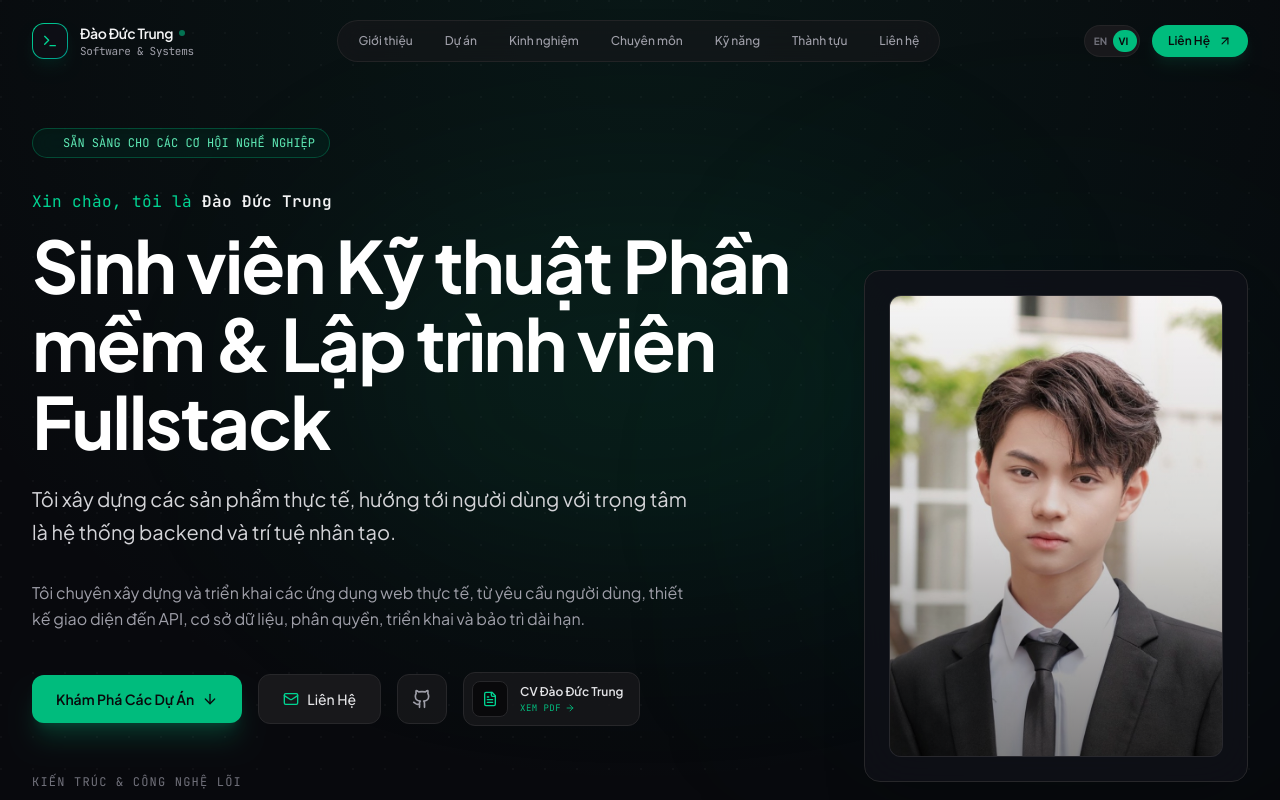
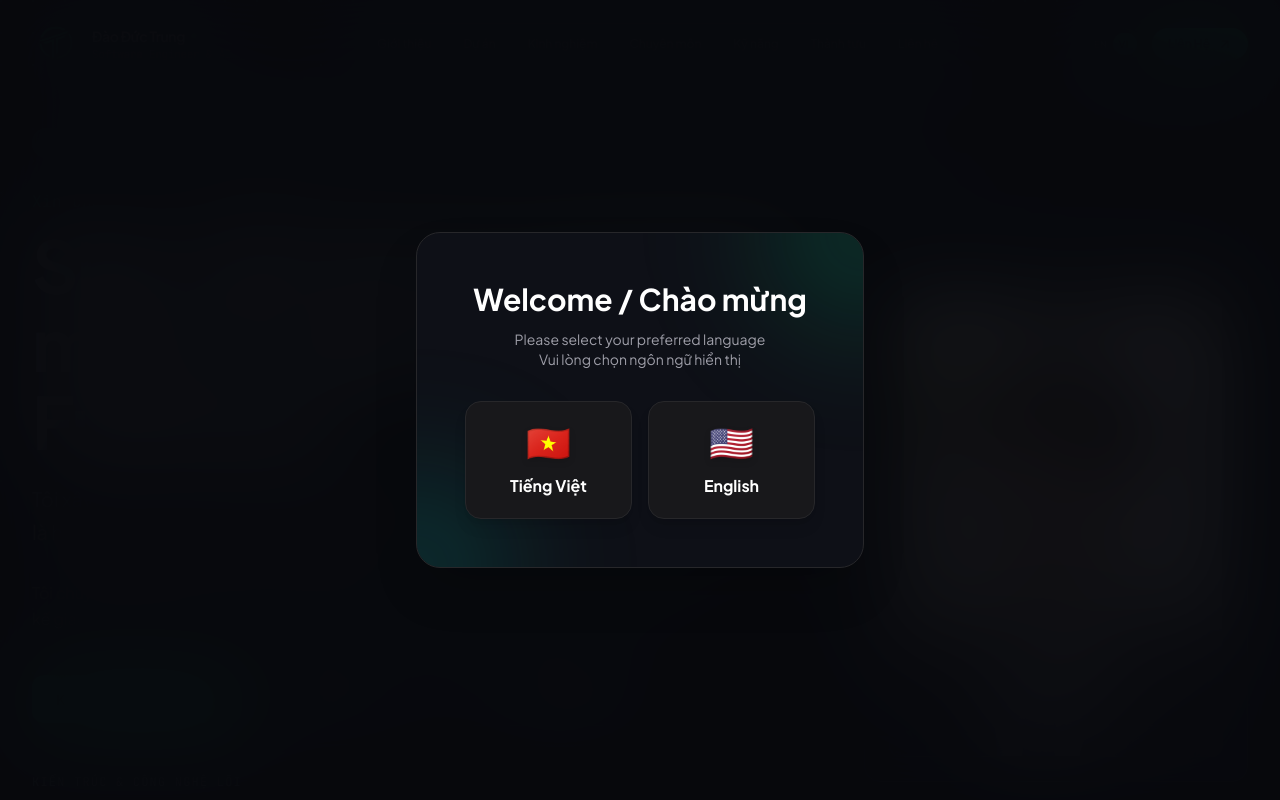
Before and after one commit to Trungs0002/portfolio, a React (Vite) app in the folder client/: page / in a window 1280 px wide. Shown: the top 800 px of the page. Built offline with nearby package versions, Linux system fonts and the light colour scheme.

Commit message:
Fix: implement internationalization support with language context provider and startup selector modal

```diff
--- a/client/index.html
+++ b/client/index.html
@@ -3,7 +3,21 @@
   <head>
     <meta charset="UTF-8" />
     <meta name="viewport" content="width=device-width, initial-scale=1.0" />
-    <title>Alex Vance — Staff Software & Systems Engineer</title>
+    <title>Đào Đức Trung — Software Engineer</title>
+    <link rel="icon" type="image/png" href="/logotrung.png" />
+    <meta name="description" content="Portfolio of Đào Đức Trung - Software Engineer." />
+
+    <!-- Open Graph / Link Preview -->
+    <meta property="og:type" content="website" />
+    <meta property="og:title" content="Đào Đức Trung — Software Engineer" />
+    <meta property="og:description" content="Explore my portfolio, projects, and software engineering experience." />
+    <meta property="og:image" content="/logotrung.png" />
+
+    <!-- Twitter -->
+    <meta property="twitter:card" content="summary_large_image" />
+    <meta property="twitter:title" content="Đào Đức Trung — Software Engineer" />
+    <meta property="twitter:description" content="Explore my portfolio, projects, and software engineering experience." />
+    <meta property="twitter:image" content="/logotrung.png" />
     <link rel="preconnect" href="https://fonts.googleapis.com">
     <link rel="preconnect" href="https://fonts.gstatic.com" crossorigin>
     <link href="https://fonts.googleapis.com/css2?family=Inter:wght@300;400;500;600;700&family=JetBrains+Mono:wght@400;500;600&family=Plus+Jakarta+Sans:wght@400;500;600;700;800&display=swap" rel="stylesheet">
--- a/client/src/components/Navbar.tsx
+++ b/client/src/components/Navbar.tsx
@@ -36,11 +36,10 @@ export const Navbar: React.FC<NavbarProps> = ({ activeSection }) => {
 
   return (
     <header
-      className={`fixed top-0 left-0 right-0 z-50 transition-all duration-300 ${
-        isScrolled
+      className={`fixed top-0 left-0 right-0 z-50 transition-all duration-300 ${isScrolled
           ? 'bg-[#08090d]/80 backdrop-blur-xl border-b border-zinc-800/80 py-3 shadow-2xl'
           : 'bg-transparent py-5'
-      }`}
+        }`}
     >
       <div className="max-w-7xl mx-auto px-4 sm:px-6 lg:px-8">
         <div className="flex items-center justify-between">
@@ -50,10 +49,8 @@ export const Navbar: React.FC<NavbarProps> = ({ activeSection }) => {
             href="#hero"
             className="flex items-center gap-3 group focus:outline-none"
           >
-            <div className="w-9 h-9 rounded-xl bg-gradient-to-br from-emerald-400 to-teal-600 p-[1px] shadow-lg shadow-emerald-950/40 group-hover:scale-105 transition-transform">
-              <div className="w-full h-full bg-[#0d0e15] rounded-[11px] flex items-center justify-center">
-                <Terminal className="w-4 h-4 text-emerald-400" />
-              </div>
+            <div className="w-12 h-12 shrink-0 group-hover:scale-110 transition-transform drop-shadow-lg">
+              <img src="/logotrungtrans.png" alt="Logo" className="w-full h-full object-contain" />
             </div>
             <div className="flex flex-col">
               <span className="font-semibold text-zinc-100 text-sm tracking-tight flex items-center gap-1.5 group-hover:text-emerald-400 transition-colors">
@@ -61,7 +58,7 @@ export const Navbar: React.FC<NavbarProps> = ({ activeSection }) => {
                 <span className="inline-block w-1.5 h-1.5 rounded-full bg-emerald-400 animate-pulse"></span>
               </span>
               <span className="text-[11px] text-zinc-400 font-mono tracking-tight hidden sm:inline-block">
-                Software & Systems
+                Software Engineer & AI
               </span>
             </div>
           </a>
@@ -74,11 +71,10 @@ export const Navbar: React.FC<NavbarProps> = ({ activeSection }) => {
                 <a
                   key={link.id}
                   href={link.href}
-                  className={`px-3.5 py-1.5 text-xs font-medium rounded-full transition-all duration-200 ${
-                    isActive
+                  className={`px-3.5 py-1.5 text-xs font-medium rounded-full transition-all duration-200 ${isActive
                       ? 'bg-emerald-500/10 text-emerald-400 border border-emerald-500/20 shadow-sm'
                       : 'text-zinc-400 hover:text-zinc-200 hover:bg-zinc-800/50'
-                  }`}
+                    }`}
                 >
                   {link.name}
                 </a>
@@ -95,9 +91,8 @@ export const Navbar: React.FC<NavbarProps> = ({ activeSection }) => {
             >
               {/* Sliding Background */}
               <div
-                className={`absolute left-1 top-1 bottom-1 w-6 rounded-full bg-emerald-500 transition-transform duration-300 ease-in-out ${
-                  lang === 'en' ? 'translate-x-0' : 'translate-x-6'
-                }`}
+                className={`absolute left-1 top-1 bottom-1 w-6 rounded-full bg-emerald-500 transition-transform duration-300 ease-in-out ${lang === 'en' ? 'translate-x-0' : 'translate-x-6'
+                  }`}
               />
 
               {/* Text Labels */}
@@ -158,9 +153,8 @@ export const Navbar: React.FC<NavbarProps> = ({ activeSection }) => {
                   className="relative flex items-center p-1 rounded-full bg-zinc-900 border border-zinc-800/80 w-14 h-8 cursor-pointer group"
                 >
                   <div
-                    className={`absolute left-1 top-1 bottom-1 w-6 rounded-full bg-emerald-500 transition-transform duration-300 ease-in-out ${
-                      lang === 'en' ? 'translate-x-0' : 'translate-x-6'
-                    }`}
+                    className={`absolute left-1 top-1 bottom-1 w-6 rounded-full bg-emerald-500 transition-transform duration-300 ease-in-out ${lang === 'en' ? 'translate-x-0' : 'translate-x-6'
+                      }`}
                   />
                   <div className="relative w-6 flex items-center justify-center z-10">
                     <span className={`text-[10px] font-bold transition-colors duration-300 ${lang === 'en' ? 'text-zinc-950' : 'text-zinc-500'}`}>
--- a/client/src/contexts/LanguageContext.tsx
+++ b/client/src/contexts/LanguageContext.tsx
@@ -1,4 +1,4 @@
-import React, { createContext, useContext, useState, ReactNode } from 'react';
+import React, { createContext, useContext, useState, useEffect, ReactNode } from 'react';
 import * as enData from '../data/portfolioDataEN';
 import * as viData from '../data/portfolioDataVI';
 
@@ -158,6 +158,7 @@ const translations = {
 
 export const LanguageProvider = ({ children }: { children: ReactNode }) => {
   const [lang, setLang] = useState<Language>('vi');
+  const [hasSelected, setHasSelected] = useState<boolean>(false);
 
   const data = lang === 'en' ? enData : viData;
   const t = (key: string) => {
@@ -165,8 +166,44 @@ export const LanguageProvider = ({ children }: { children: ReactNode }) => {
     return dict[key] || key;
   };
 
+  const handleInitialSelect = (selected: Language) => {
+    setLang(selected);
+    setHasSelected(true);
+  };
+
   return (
     <LanguageContext.Provider value={{ lang, setLang, data, t }}>
+      {!hasSelected && (
+        <div className="fixed inset-0 z-[9999] bg-[#08090d]/95 backdrop-blur-2xl flex flex-col items-center justify-center p-4 animate-in fade-in duration-500">
+           <div className="bg-[#0e1017] border border-zinc-800 rounded-3xl p-8 sm:p-12 max-w-md w-full shadow-2xl flex flex-col items-center text-center relative overflow-hidden">
+             {/* Decorative blobs */}
+             <div className="absolute -top-24 -right-24 w-48 h-48 bg-emerald-500/20 rounded-full blur-3xl"></div>
+             <div className="absolute -bottom-24 -left-24 w-48 h-48 bg-teal-500/20 rounded-full blur-3xl"></div>
+
+             <div className="relative z-10 mb-8">
+                <h2 className="text-2xl sm:text-3xl font-bold text-white mb-3">Welcome / Chào mừng</h2>
+                <p className="text-zinc-400 text-sm">Please select your preferred language<br/>Vui lòng chọn ngôn ngữ hiển thị</p>
+             </div>
+
+             <div className="flex flex-col sm:flex-row gap-4 w-full relative z-10">
+               <button
+                 onClick={() => handleInitialSelect('vi')}
+                 className="flex-1 flex flex-col items-center justify-center gap-3 p-5 rounded-2xl bg-zinc-900 border border-zinc-800 hover:border-emerald-500 hover:bg-emerald-500/10 transition-all group shadow-lg"
+               >
+                 <span className="text-4xl drop-shadow-md">🇻🇳</span>
+                 <span className="font-bold text-white group-hover:text-emerald-400 transition-colors">Tiếng Việt</span>
+               </button>
+               <button
+                 onClick={() => handleInitialSelect('en')}
+                 className="flex-1 flex flex-col items-center justify-center gap-3 p-5 rounded-2xl bg-zinc-900 border border-zinc-800 hover:border-emerald-500 hover:bg-emerald-500/10 transition-all group shadow-lg"
+               >
+                 <span className="text-4xl drop-shadow-md">🇺🇸</span>
+                 <span className="font-bold text-white group-hover:text-emerald-400 transition-colors">English</span>
+               </button>
+             </div>
+           </div>
+        </div>
+      )}
       {children}
     </LanguageContext.Provider>
   );
```
Also changed, not shown: client/public/logotrung.png (added), client/public/logotrungtrans.png (added).
